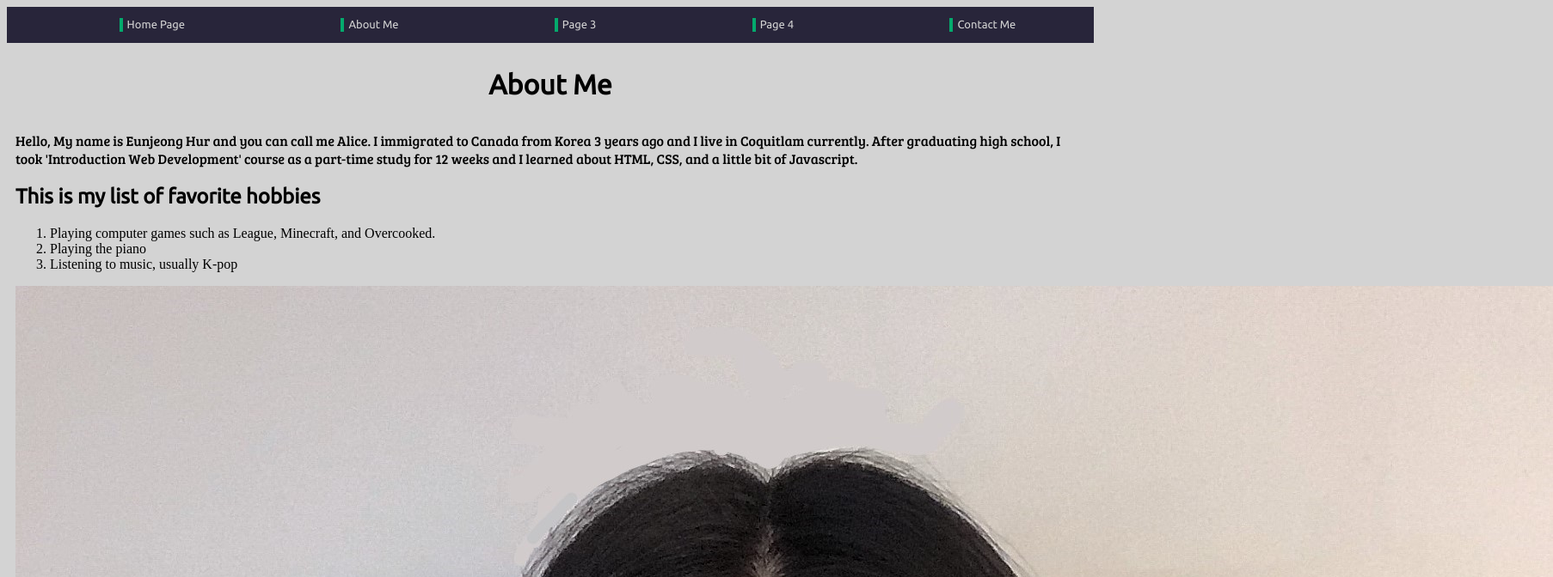
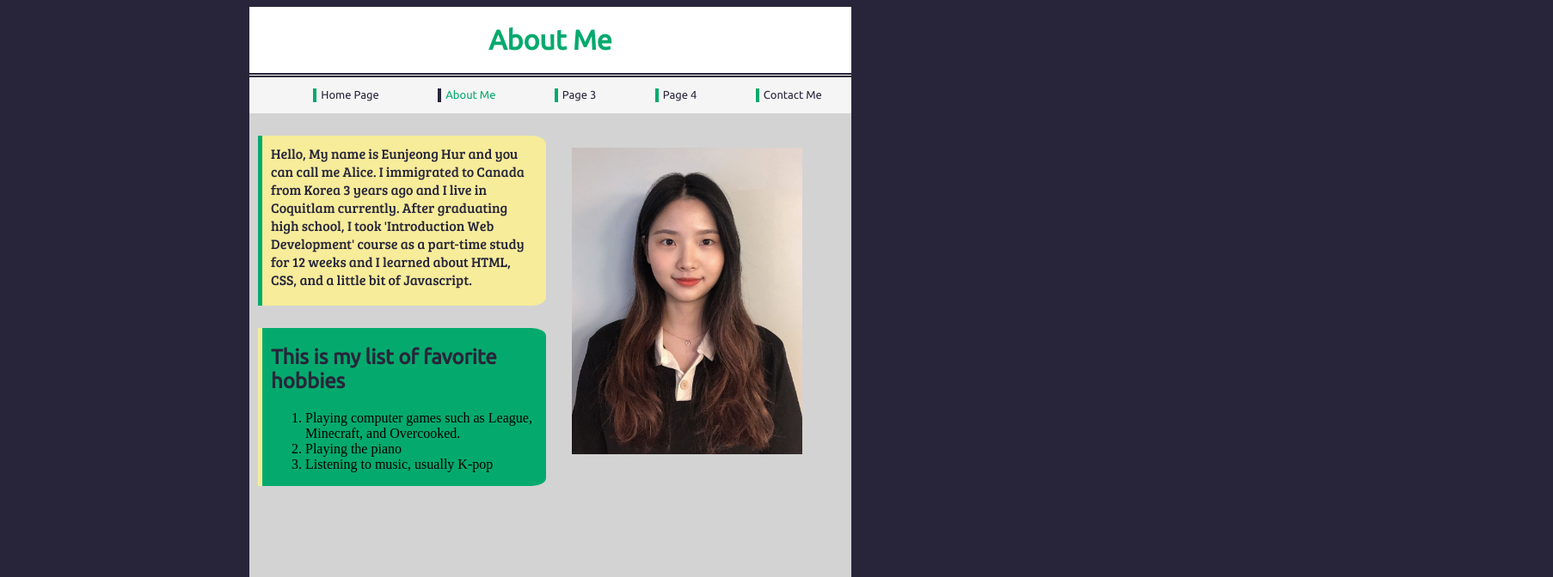
Before and after one commit to EunjeongHur/week8_lab, a plain HTML site: page about.html in a window 1280 px wide. Shown: the top 672 px of the page at 86% size, 1806 px wide, since content can reach past the window. Drawn offline with Linux system fonts and the light colour scheme.

Commit message:
matches colour and styling main part

```diff
--- a/CSS/style.css
+++ b/CSS/style.css
@@ -1,17 +1,23 @@
 /*
+    #D3D3D3
     #F5F5F5
-    #444480
     #f6ec9a
     #04AA6D
     #28253A
 */
 
+img{
+    width: 80%;
+    grid-template-areas: three;
+    margin: 30px 0px 0px 20px;
+}
+
 body{
-    background-color: #D3D3D3;
+    background-color: #28253a;
 }
 
 header{
-    background-color: #28253a;
+    background-color: #f5f5f5;
     position: sticky;
     top: 0px;
     display: flex;
@@ -27,25 +33,44 @@ nav{
 }
 
 h1{
-    background-color: ;
+    border-bottom: 5px double #28253a;
     margin:0px;
     padding: 20px;
     text-align:center;
     font-family: 'Ubuntu', sans-serif;
+    color:#04aa6d;
 }
 
 h2{
     font-family: 'Ubuntu', sans-serif;
+    color: #28253a;
 }
 
 a{
     font-family: 'Ubuntu', sans-serif;
+    color: #f5f5f5;
+    padding-left: 5px;
 }
 
 p{
     font-family: 'Bree Serif', serif;
+    border-left: 5px solid #04aa6d;
+    background-color:#f6ec9a;
+    color: #28253a;
+    border-top-right-radius: 5%;
+    border-bottom-right-radius: 5%;
+    padding: 10px;
+    grid-area: one;
 }
 
+.section2{
+    grid-area:two;
+    border-left: 5px solid #f6ec9a;
+    border-top-right-radius: 5%;
+    border-bottom-right-radius: 5%;
+    background-color:#04aa6d;
+    padding-left: 10px;
+}
 
 .nav_ul{
     display: flex;
@@ -58,17 +83,33 @@ p{
     border-left: 4px solid #04aa6d;
 }
 
-a{
-    color: #D3D3D3;
-    padding-left: 5px;
+.second_nav li a{
+    color: #28253a;
 }
 
+.index_header{
+    background-color:#28253a;
+}
 
-#wall{
+#container{
+    display:grid;
+    grid-template-columns: 1fr 1fr;
+    grid-template-rows: 230px 1fr;
+    grid-gap: 10px;
+    grid-template-areas:
+        'one three'
+        'two three';
+}
+
+.wall{
     max-width: 700px;
     margin: auto;
-    background-color: #F5F5F5;
+    background-color: #d3d3d3;
     min-height: 800px;
+}
+
+.index_wall{
+    background-color:#f5f5f5;
 }
 
 a:link{
@@ -76,7 +117,7 @@ a:link{
 }
 
 a:visited{
-    color: #D3D3D3;
+    color: #f5f5f5;
     text-decoration: none;
 }
 
@@ -88,6 +129,24 @@ a:hover{
 
 a:active{
     color: #f6ec9a;
-    border-color: #D3D3D3;
+}
 
+#current_page{
+    border-left-color: #f5f5f5;
 }
+
+#c_p{
+    color:#F6EC9A;
+}
+
+#about_page{
+    color: #04aa6d;
+}
+
+#a_p{
+    border-left-color: #28253a;
+}
+
+#index_body{
+    background-color: #d3d3d3;
+}
--- a/about.html
+++ b/about.html
@@ -9,11 +9,13 @@
     <title>Document</title>
 </head>
 <body>
+    <div class="wall">
+        <h1 style="background-color: white;">About Me</h1>
         <header>
                 <nav>
-                <ul class="nav_ul">
+                    <ul class="nav_ul second_nav">
                         <li><a href="index.html">Home Page</a></li>
-                    <li id="current_page"><a href="about.html">About Me</a></li>
+                        <li id="a_p"><a href="about.html" id="about_page">About Me</a></li>
                         <li><a href="#">Page 3</a></li>
                         <li><a href="#">Page 4</a></li>
                         <li><a href="#">Contact Me</a></li>
@@ -21,15 +23,19 @@
                 </nav>
         </header>
         <main>
-        <h1 class="after_nav">About Me</h1>
+            <div id="container">
                 <p>Hello, My name is Eunjeong Hur and you can call me Alice. I immigrated to Canada from Korea 3 years ago and I live in Coquitlam currently. After graduating high school, I took 'Introduction Web Development' course as a part-time study for 12 weeks and I learned about HTML, CSS, and a little bit of Javascript.</p>
+                <div class="section2">
                     <h2>This is my list of favorite hobbies</h2>
                     <ol>
                         <li>Playing computer games such as League, Minecraft, and Overcooked.</li>
                         <li>Playing the piano</li>
                         <li>Listening to music, usually K-pop</li>
                     </ol>
+                </div>
                 <img src="images/my_photo.jpg" alt= "Eunjeong's photo">
+            </div>
         </main>
+    </div>
 </body>
 </html>
```
Also changed, not shown: index.html (+5 -5 lines). Lines whose indentation alone changed are shown as unchanged.
